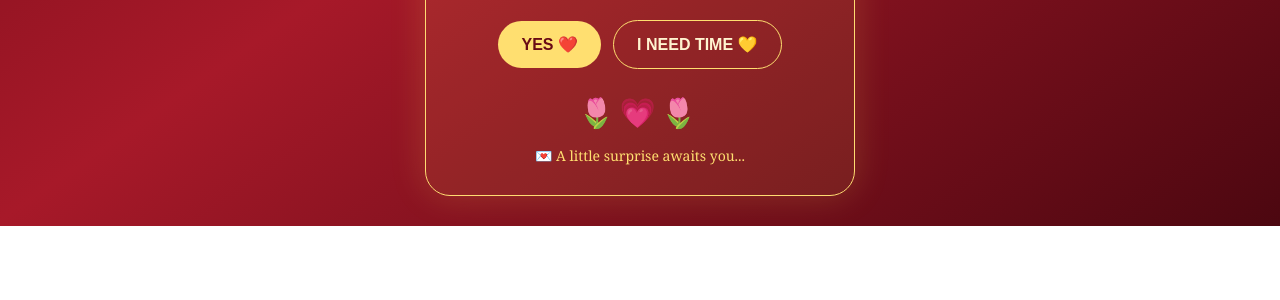
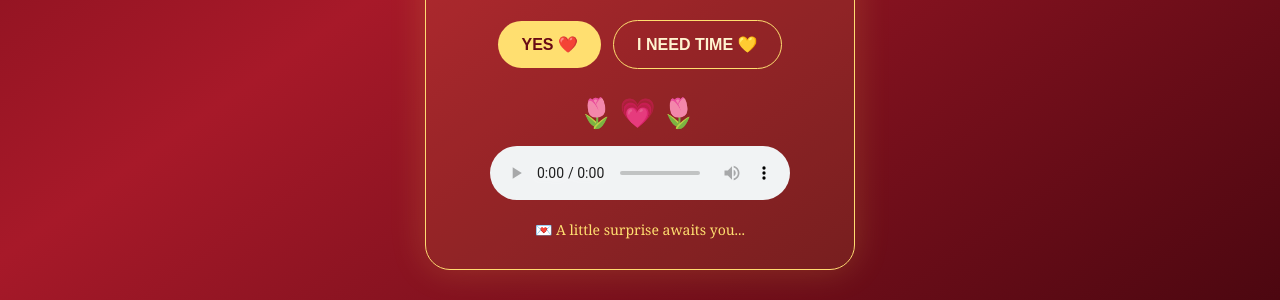
Before and after one commit to justjelly2006/habibti-proposal, a plain HTML site: page index.html in a window 1280 px wide. Shown: the part 681-981 px from the top of the page. Before the commit the page ends 907 px from the top, so only its background shows below. Drawn offline with Linux system fonts and the light colour scheme.

Commit message:
Fix audio source path and enable controls
Updated audio source path and added controls.

```diff
--- a/index.html
+++ b/index.html
@@ -179,7 +179,7 @@ button:active {
 
   <div class="tulip-row">🌷💗🌷</div>
 
-  <audio id="loveSong" src="love-songs.mp3" preload="auto" loop></audio>
+  <audio id="loveSong" src="./love-songs.mp3" preload="auto" loop controls></audio>
 
   <div class="music-note" id="musicStatus">
     💌 A little surprise awaits you...
```
